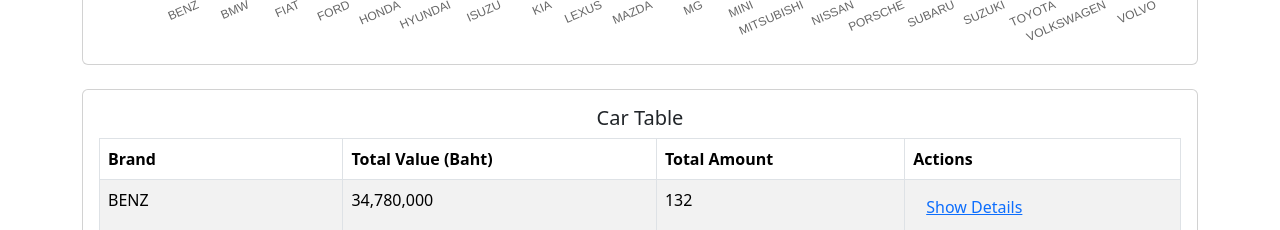
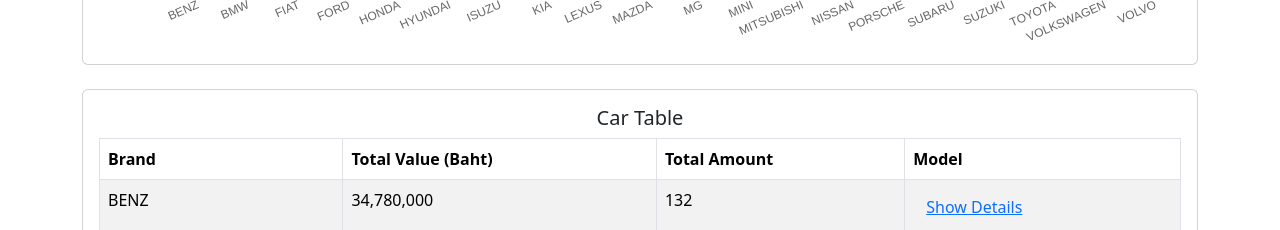
Before and after one commit to jilamikalalae/CarAnalytics, a React (Vite) app: page /#/ in a window 1280 px wide. Shown: the part 1280-1510 px from the top of the page. Built offline with nearby package versions, Linux system fonts and the light colour scheme.

Commit message:
chage the table

```diff
--- a/src/component/table.jsx
+++ b/src/component/table.jsx
@@ -18,7 +18,7 @@
           <th>Brand</th>
           <th>Total Value (Baht)</th>
           <th>Total Amount</th>
-          <th>Actions</th>
+          <th>Model</th>
         </tr>
       </thead>
       <tbody>
```
